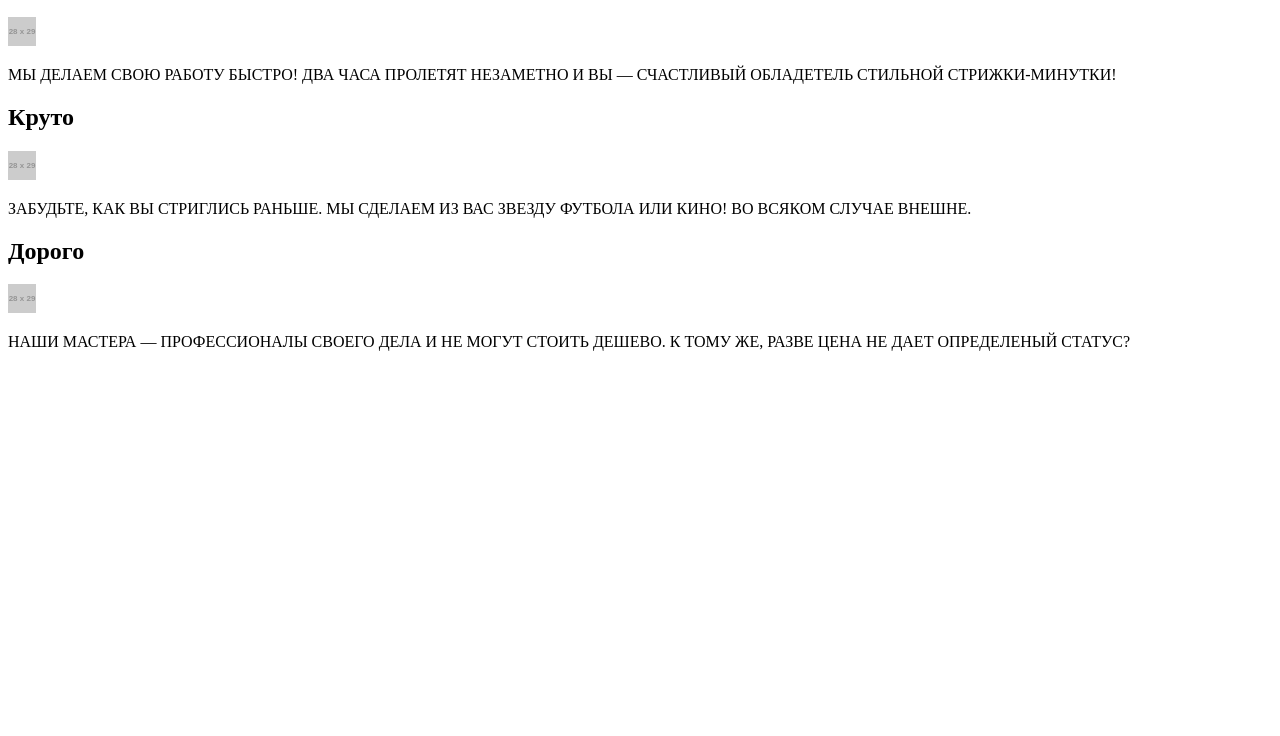
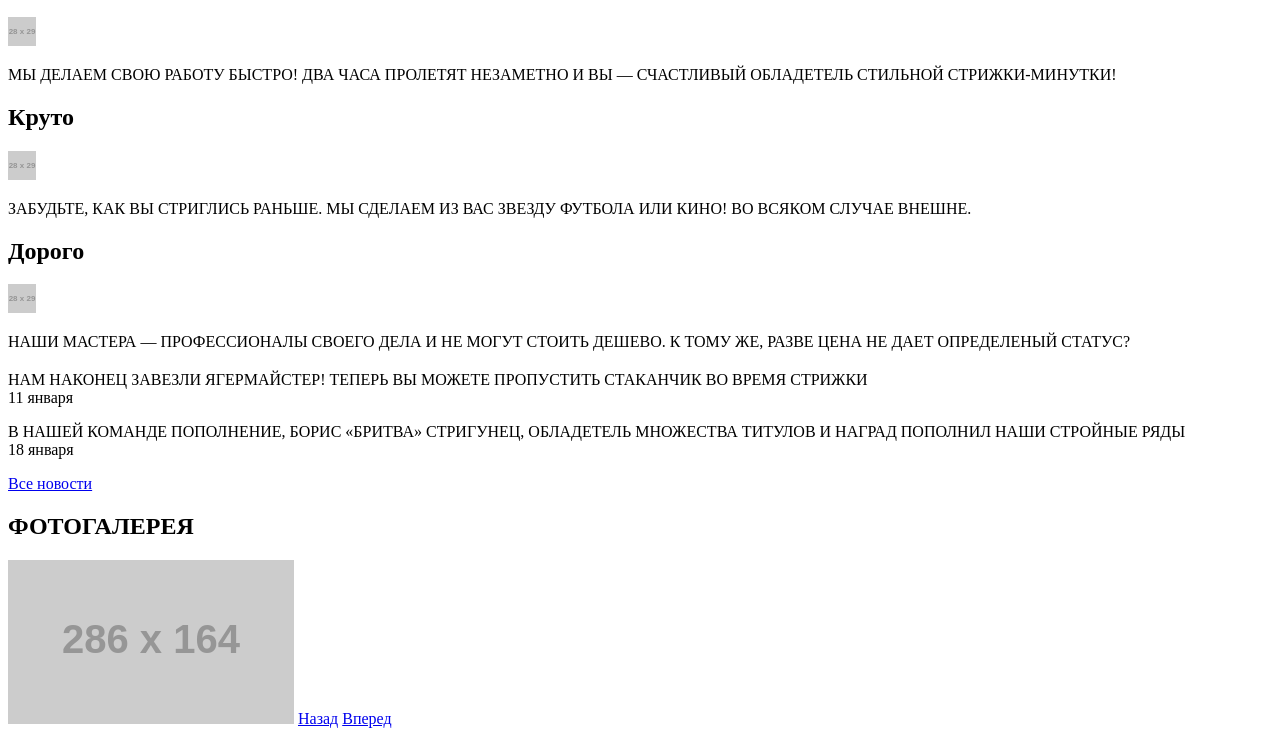
Before and after one commit to klikinstall/115964-barbershop, a plain HTML site: page index.html in a window 1280 px wide. Shown: the part 380-1116 px from the top of the page. Before the commit the page ends 800 px from the top, so only its background shows below. Drawn offline with Linux system fonts and the light colour scheme; placeholder pictures from the web are drawn by us.

Commit message:
Написал блок с новостями и галереей

```diff
--- a/index.html
+++ b/index.html
@@ -36,7 +36,26 @@
                 <p>НАШИ МАСТЕРА — ПРОФЕССИОНАЛЫ СВОЕГО ДЕЛА И НЕ МОГУТ СТОИТЬ ДЕШЕВО. К ТОМУ ЖЕ, РАЗВЕ ЦЕНА НЕ ДАЕТ ОПРЕДЕЛЕНЫЙ СТАТУС?</p>
             </div>
         </div>
+        <div class="container news_n_photo">
+            <div class="news">
+                <h2></h2>
+                <p class="post">НАМ НАКОНЕЦ ЗАВЕЗЛИ ЯГЕРМАЙСТЕР! ТЕПЕРЬ ВЫ МОЖЕТЕ ПРОПУСТИТЬ СТАКАНЧИК ВО ВРЕМЯ СТРИЖКИ<br>
+                    <span>11 января</span>
+                </p>
+                <p class="post">В НАШЕЙ КОМАНДЕ ПОПОЛНЕНИЕ, БОРИС «БРИТВА» СТРИГУНЕЦ, ОБЛАДЕТЕЛЬ МНОЖЕСТВА ТИТУЛОВ И НАГРАД ПОПОЛНИЛ НАШИ СТРОЙНЫЕ РЯДЫ<br>
+                    <span>18 января</span>
+                </p>
+                <a href="#">Все новости</a>
+            </div>
+            <div class="photo">
+                <h2>ФОТОГАЛЕРЕЯ</h2>
+                <img src="http://placehold.it/286x164" alt="interior" />
+                <a href="#">Назад</a>
+                <a href="#">Вперед</a>
+            </div>
+        </div>
     </section>
+
     <!--<p>Репозиторий создан для обучения на интенсивном онлайн‑курсе «<a href="https://htmlacademy.ru/intensive/htmlcss">Базовый HTML и CSS</a>».</p>-->
   </body>
 </html>
```
